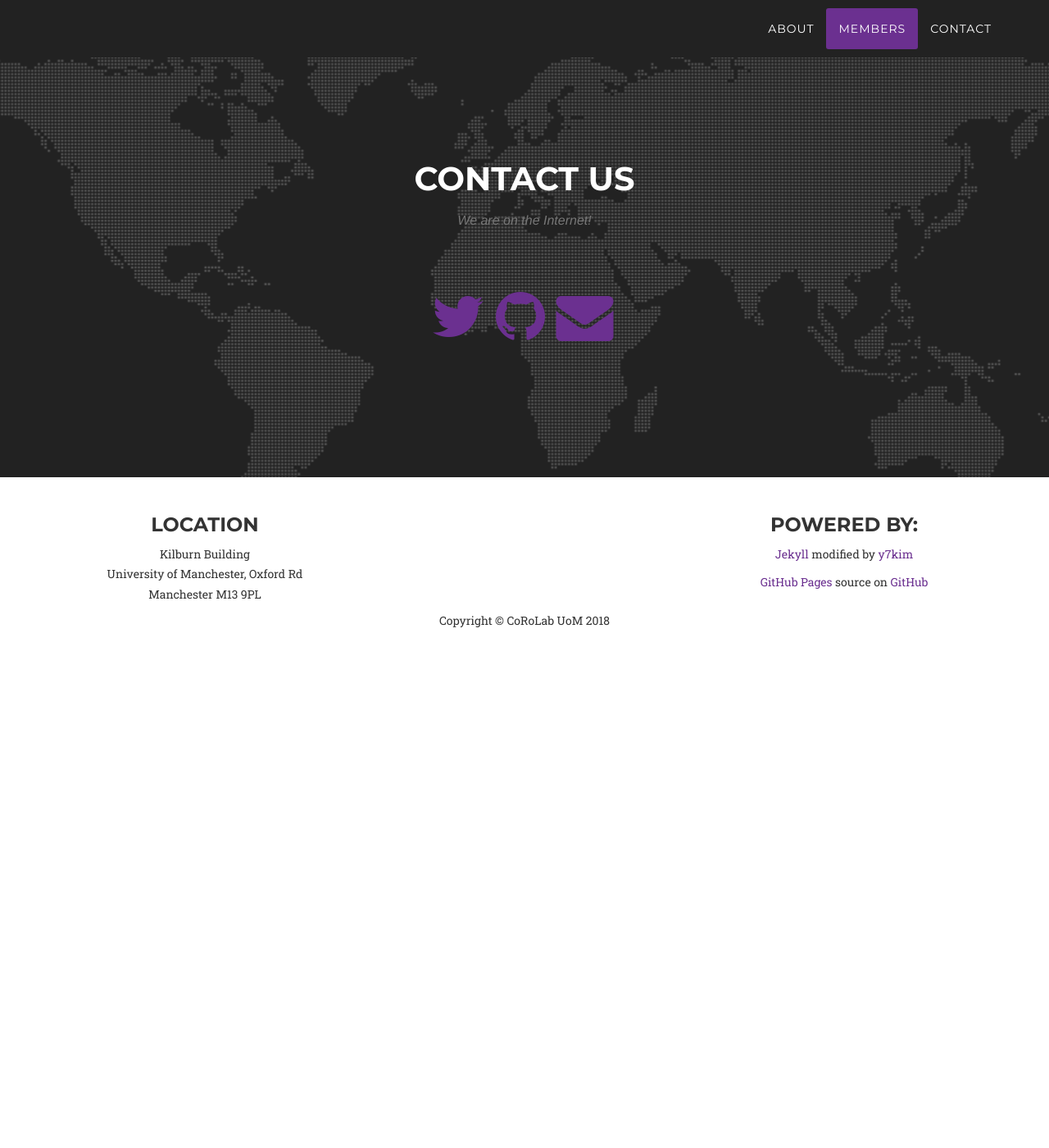
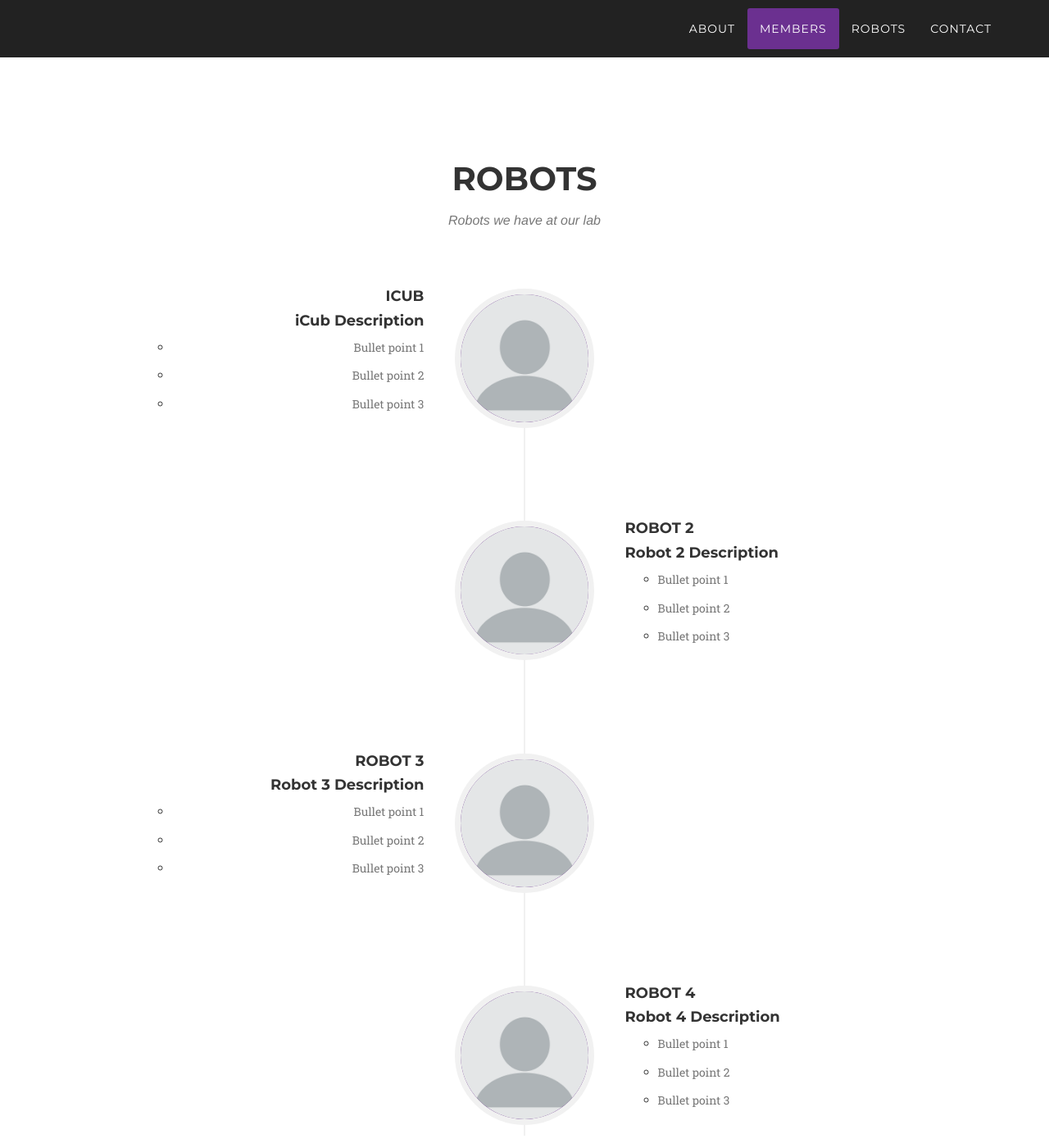
Before and after one commit to corolab/corolab.github.io, a Jekyll site: the page built from README.md, in a window 1280 px wide and 1400 px high, scrolled down 4125 px. Shown: the whole window at 82% size. Built offline with Jekyll 4.4.1, drawn with Linux system fonts in a browser that asks for light colours; some web fonts are replaced; our own code applies the rules of GitHub Pages for plain Markdown files; before the commit the page ends 4917 px from its top, so only the background shows below that.

Commit message:
Add section: robots: infrastructure

```diff
--- a/_includes/header.html
+++ b/_includes/header.html
@@ -25,6 +25,9 @@
                         <a class="page-scroll" href="#portfolio">Members</a>
                     </li>
                     <li>
+                        <a class="page-scroll" href="#robots">Robots</a>
+                    </li>
+                    <li>
                         <a class="page-scroll" href="#contact">Contact</a>
                     </li>
                 </ul>
--- /dev/null
+++ b/_includes/robots.html
@@ -0,0 +1,142 @@
+<!-- Robots Section -->
+    <section id="robots">
+        <div class="container">
+            <div class="row">
+                <div class="col-lg-12 text-center">
+                    <h2 class="section-heading">Robots</h2>
+                    <h3 class="section-subheading text-muted">Robots we have at our lab</h3>
+                </div>
+            </div>
+            <div class="row">
+                <div class="col-lg-12">
+                    <ul class="timeline">
+
+                        <li>
+                            <div class="timeline-image">
+                                <img class="img-circle img-responsive" src="img/robots/default.png" alt="">
+                            </div>
+                            <div class="timeline-panel">
+                                <div class="timeline-heading">
+                                    <h4>iCub</h4>
+                                    <h4 class="subheading">iCub Description</h4>
+                                </div>
+                                <div class="timeline-body">
+                                    <ul>
+                                        <li>
+                                            <p class="text-muted">
+                                            Bullet point 1
+                                            </p>
+                                        </li>
+                                        <li>
+                                            <p class="text-muted">
+                                            Bullet point 2
+                                            </p>
+                                        </li>
+                                        <li>
+                                            <p class="text-muted">
+                                            Bullet point 3
+                                            </p>
+                                        </li>
+                                    </ul>
+                                </div>
+                            </div>
+                        </li>
+
+                        <li class="timeline-inverted">
+                            <div class="timeline-image">
+                                <img class="img-circle img-responsive" src="img/robots/default.png" alt="">
+                            </div>
+                            <div class="timeline-panel">
+                                <div class="timeline-heading">
+                                    <h4>Robot 2</h4>
+                                    <h4 class="subheading">Robot 2 Description</h4>
+                                </div>
+                                <div class="timeline-body">
+                                    <ul>
+                                        <li>
+                                            <p class="text-muted">
+                                            Bullet point 1
+                                            </p>
+                                        </li>
+                                        <li>
+                                            <p class="text-muted">
+                                            Bullet point 2
+                                            </p>
+                                        </li>
+                                        <li>
+                                            <p class="text-muted">
+                                            Bullet point 3
+                                            </p>
+                                        </li>
+                                    </ul>
+                                </div>
+                            </div>
+                        </li>
+
+                        <li>
+                            <div class="timeline-image">
+                                <img class="img-circle img-responsive" src="img/robots/default.png" alt="">
+                            </div>
+                            <div class="timeline-panel">
+                                <div class="timeline-heading">
+                                    <h4>Robot 3</h4>
+                                    <h4 class="subheading">Robot 3 Description</h4>
+                                </div>
+                                <div class="timeline-body">
+                                    <ul>
+                                        <li>
+                                            <p class="text-muted">
+                                            Bullet point 1
+                                            </p>
+                                        </li>
+                                        <li>
+                                            <p class="text-muted">
+                                            Bullet point 2
+                                            </p>
+                                        </li>
+                                        <li>
+                                            <p class="text-muted">
+                                            Bullet point 3
+                                            </p>
+                                        </li>
+                                    </ul>
+                                </div>
+                            </div>
+                        </li>
+
+                        <li class="timeline-inverted">
+                            <div class="timeline-image">
+                                <img class="img-circle img-responsive" src="img/robots/default.png" alt="">
+                            </div>
+                            <div class="timeline-panel">
+                                <div class="timeline-heading">
+                                    <h4>Robot 4</h4>
+                                    <h4 class="subheading">Robot 4 Description</h4>
+                                </div>
+                                <div class="timeline-body">
+                                    <ul>
+                                        <li>
+                                            <p class="text-muted">
+                                            Bullet point 1
+                                            </p>
+                                        </li>
+                                        <li>
+                                            <p class="text-muted">
+                                            Bullet point 2
+                                            </p>
+                                        </li>
+                                        <li>
+                                            <p class="text-muted">
+                                            Bullet point 3
+                                            </p>
+                                        </li>
+                                    </ul>
+                                </div>
+                            </div>
+                        </li>
+
+                    </ul><!-- class="timeline" -->
+                </div><!-- col -->
+            </div><!-- row -->
+        </div><!-- container -->
+    </section>
--- a/_layouts/default.html
+++ b/_layouts/default.html
@@ -9,6 +9,7 @@
     {% include header.html %}
     {% include about.html %}
     {% include members.html title='Members' collection=site.members%}
+    {% include robots.html %}
     {% include contact.html %}
     {% include footer.html %}
     {% include modals.html %}
```
Also changed, not shown: img/robots/default.png (added).
